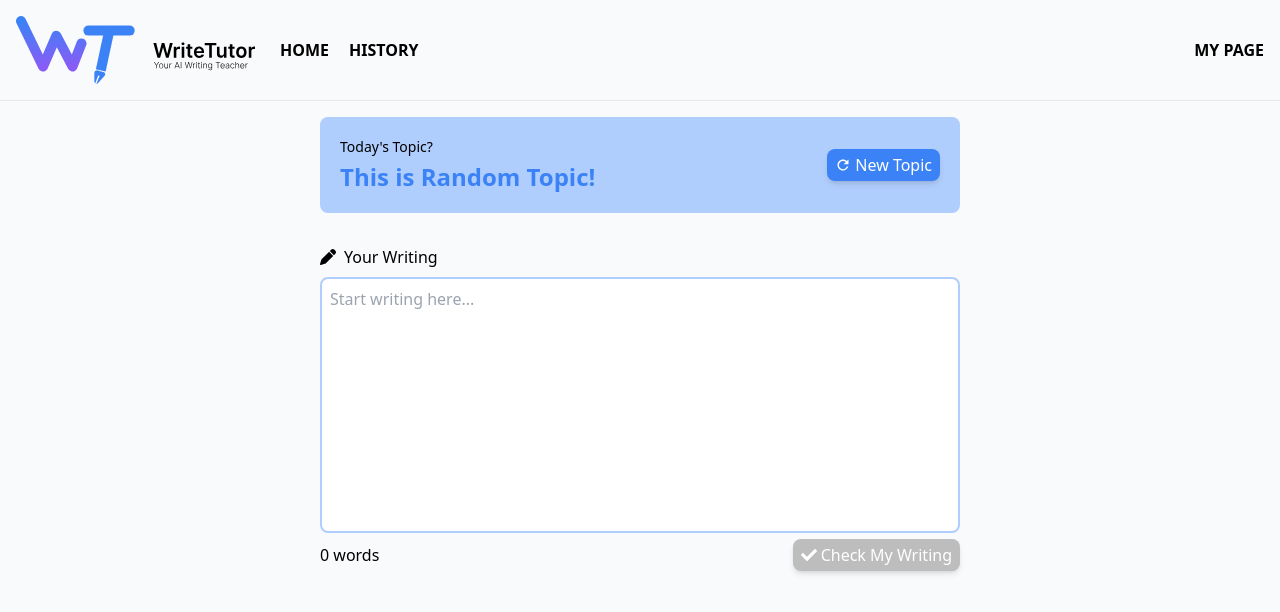
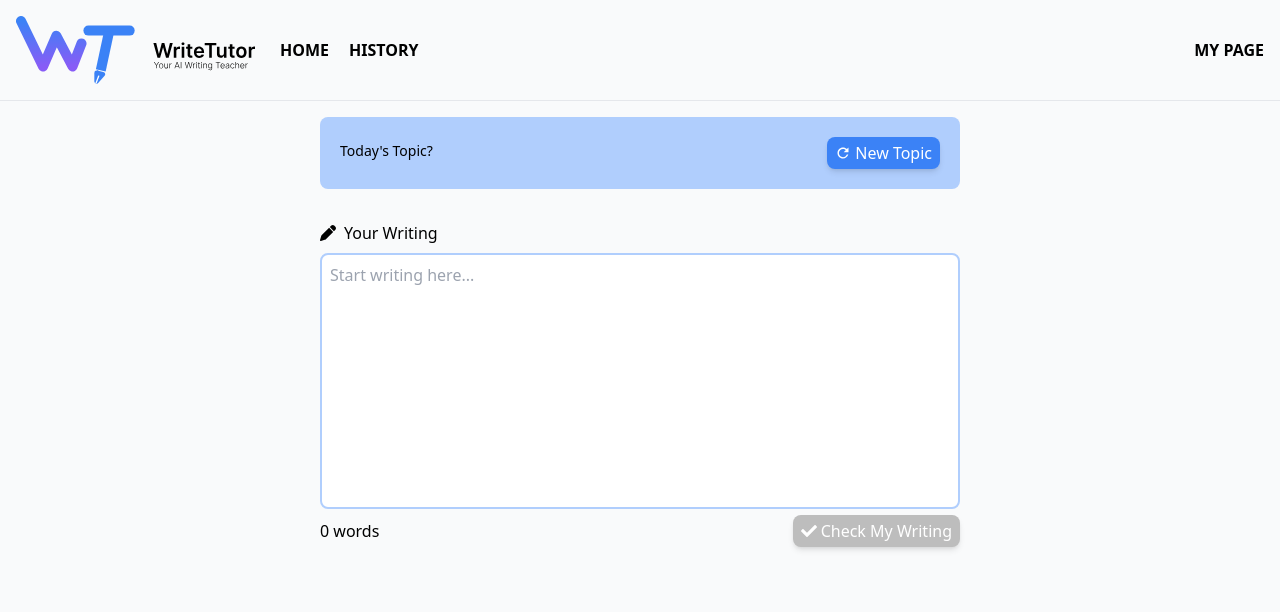
Before and after one commit to hayoung-selina-lee/WritorTutor, a React (Vite) app: page / in a window 1280 px wide. Shown: the top 612 px of the page. Built offline with nearby package versions, Linux system fonts and the light colour scheme; no server answers.

Commit message:
connect OpenAI API to HomePage and TopicCard

```diff
--- a/src/components/TopicCard.jsx
+++ b/src/components/TopicCard.jsx
@@ -1,20 +1,15 @@
 import { IoMdRefresh } from "react-icons/io";
 
-function TopicCard({ topic }) {
+function TopicCard({ topic, onNewTopic }) {
   return (
     <div className="">
       <div className="rounded-lg bg-primary-light py-5">
         <div className="flex flex-row justify-between items-center px-5 ">
           <div className="flex flex-col">
             <div className="text-sm font-medium pb-1">Today's Topic?</div>
-            <div className="text-primary font-semibold text-2xl">{topic}</div>
+            <div className="text-primary font-semibold text-2xl">{topic?.topic}</div>
           </div>
-          <button
-            className="px-2 flex items-center gap-1 p-1 text-white bg-primary shadow-md rounded-lg shadow-md hover:bg-primary-dark"
-            onClick={(e) => {
-              console.log("new topic button clicked! ", e);
-            }}
-          >
+          <button className="px-2 flex items-center gap-1 p-1 text-white bg-primary shadow-md rounded-lg shadow-md hover:bg-primary-dark" onClick={onNewTopic}>
             <IoMdRefresh />
             New Topic
           </button>
--- a/src/pages/HomePage.jsx
+++ b/src/pages/HomePage.jsx
@@ -1,10 +1,18 @@
 import TopicCard from "../components/TopicCard";
 import WritingEditor from "../components/WritingEditor";
+import useOpenAI from "../hooks/useOpenAI";
+import { useEffect } from "react";
 
 function HomePage() {
+  const { topic, isLoading, error, generateTopic } = useOpenAI();
+
+  useEffect(() => {
+    generateTopic();
+  }, []);
+
   return (
     <div className="bg-background p-4 max-w-2xl mx-auto ">
-      <TopicCard topic="This is Random Topic!" />
+      <TopicCard topic={topic} onNewTopic={generateTopic} />
       <WritingEditor />
     </div>
   );
```
